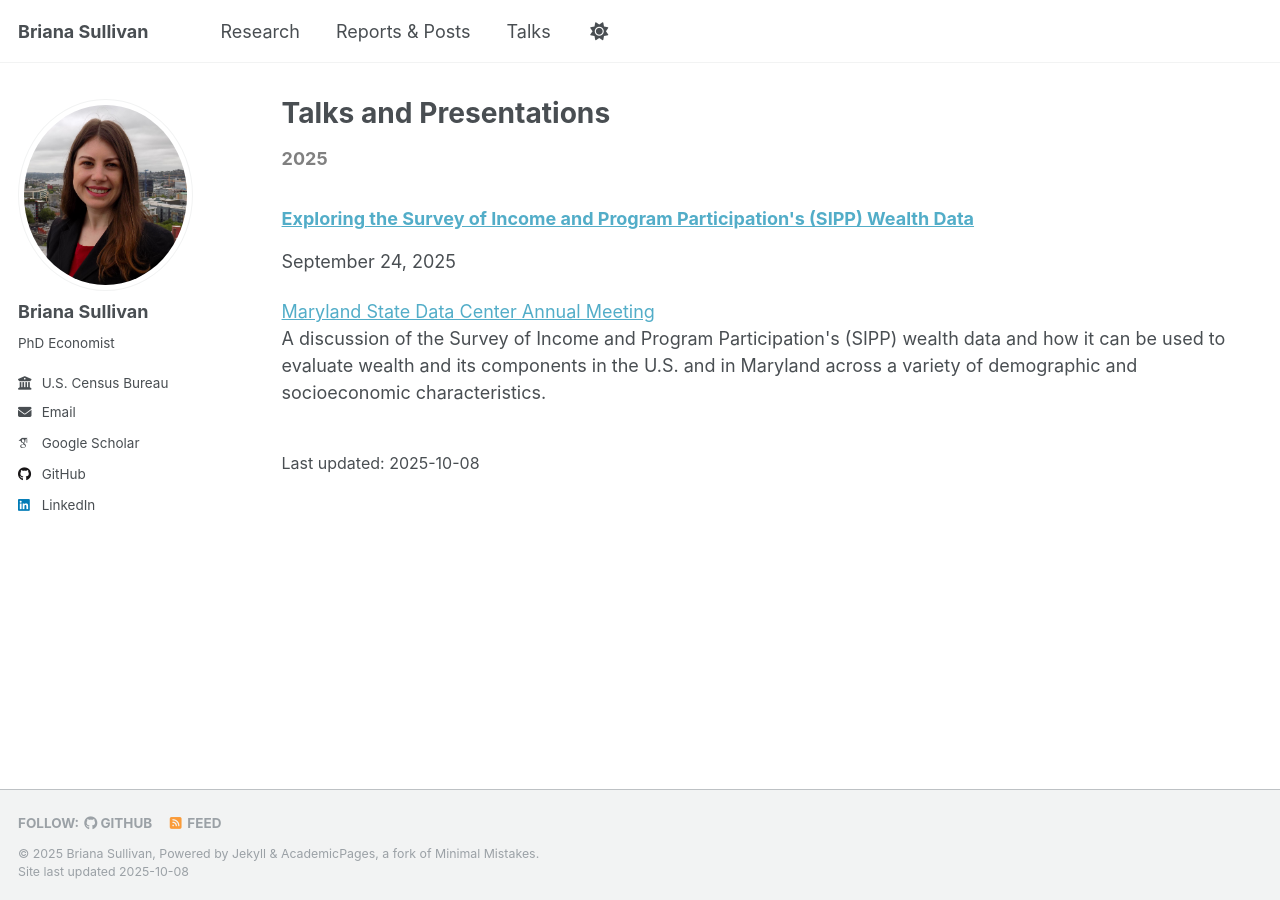
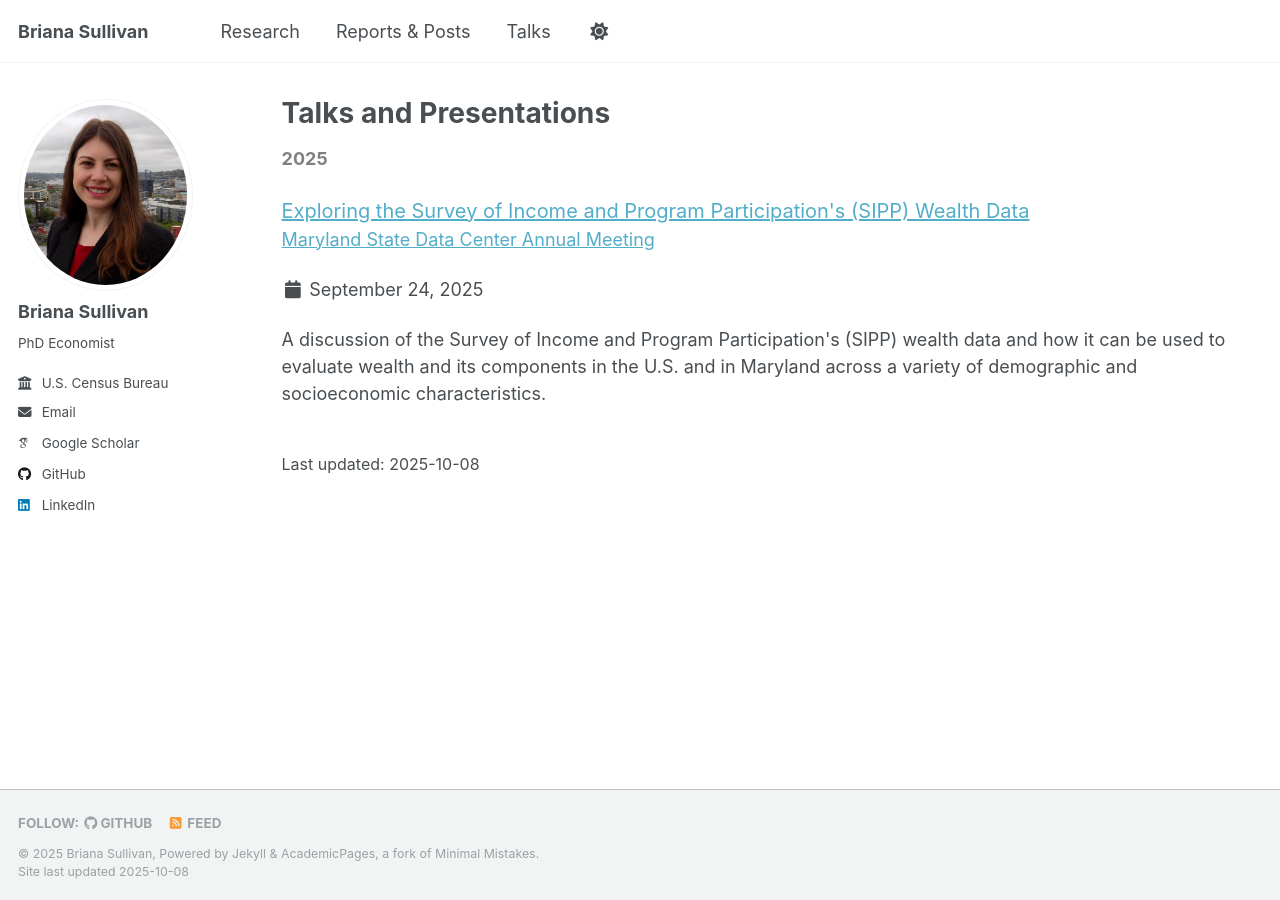
Before and after one commit to bdsullivan-econ/bdsullivan-econ.github.io, a Jekyll site: the page built from _pages/talks.html, in a window 1280 px wide. Built offline with Jekyll 4.4.1, drawn with Linux system fonts in a browser that asks for light colours; some web fonts are replaced.

Commit message:
Update talks.html

```diff
--- a/_pages/talks.html
+++ b/_pages/talks.html
@@ -21,15 +21,18 @@ last_modified_at:   2025-10-08
 
 <body>
 	<p style="color: gray;"><b>2025</b></p>
-	<h3>
-    <a target="_blank" rel="noopener noreferrer" href="https://planning.maryland.gov/MSDC/Documents/affiliate_meeting/2025/Presentations/3_SDC_Wealth_in_SIPP_Sep2025_Sullivan.pdf">Exploring the Survey of Income and Program Participation's (SIPP) Wealth Data</a>
-  </h3>
-  <p>September 24, 2025</p>
-		<p>
-      <a target="_blank" rel="noopener noreferrer" href="https://planning.maryland.gov/MSDC/Pages/affiliate_meeting/2025/sdcmeeting2025.aspx">Maryland State Data Center Annual Meeting</a>
-      <br>
+	<p>
+		<span style="font-size:20px;">
+    	<a target="_blank" rel="noopener noreferrer" href="https://planning.maryland.gov/MSDC/Documents/affiliate_meeting/2025/Presentations/3_SDC_Wealth_in_SIPP_Sep2025_Sullivan.pdf">Exploring the Survey of Income and Program Participation's (SIPP) Wealth Data</a>
+		</span>
+		<br>
+		<a target="_blank" rel="noopener noreferrer" href="https://planning.maryland.gov/MSDC/Pages/affiliate_meeting/2025/sdcmeeting2025.aspx">Maryland State Data Center Annual Meeting</a>
+	</p>
+
+	<p class="page__date"><i class="fa fa-fw fa-calendar" aria-hidden="true"></i> <time datetime="2025-09-24T00:00:00-05:00">September 24, 2025</time></p>
+	<p>
       A discussion of the Survey of Income and Program Participation's (SIPP) wealth data and how it can be used to evaluate wealth and its components in the U.S. and in Maryland across a variety of demographic and socioeconomic characteristics.
-		</p>
+	</p>
 </body>
 <footer>
 	 <font size="3">Last updated: {{ page.last_modified_at | date: date_format }}</font>
```
